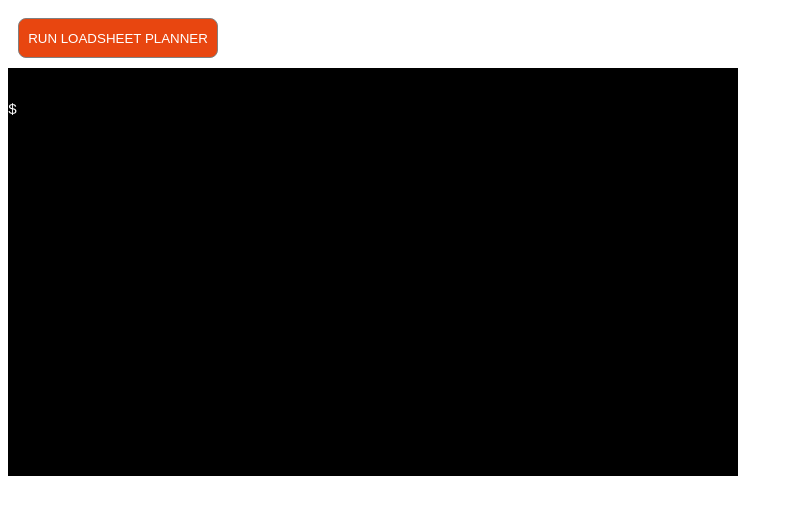
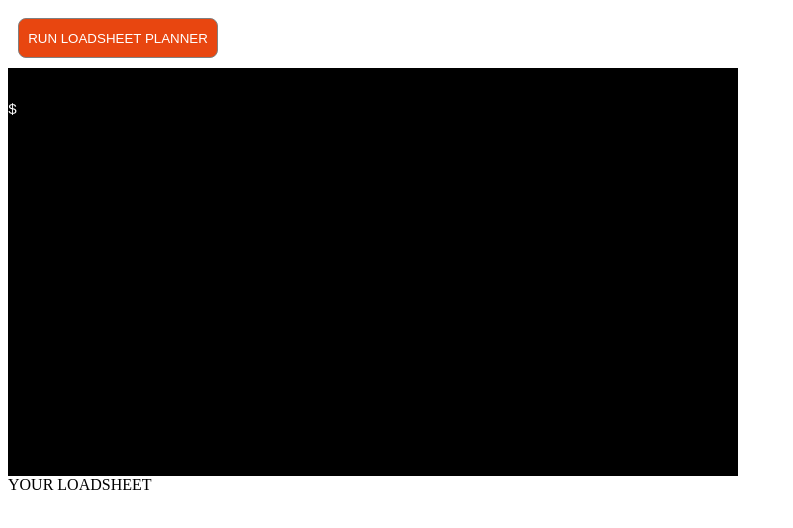
Before and after one commit to EwanColquhoun/loadsheet-planner, a website: page static/index.html in a window 1280 px wide. Shown: the whole page, without its empty margins (0-793 px from the left). Drawn offline with nearby package versions, Linux system fonts and the light colour scheme; no server answers.

Commit message:
Add link to loadsheet into readme and index.html trial

```diff
--- a/static/index.html
+++ b/static/index.html
@@ -13,6 +13,8 @@
 <body>
     <button onclick="window.location.reload()">Run Loadsheet Planner</button>
     <div id="terminal"></div>
+    <a href:"https://docs.google.com/spreadsheets/d/11693cya7PaL2sy6IjM4S__RAFoXotdeA6I_FLQwKygI/edit#gid=0"
+        target="_blank">YOUR LOADSHEET</a>
     <script>
         var socket = null;
         var term = null;
```
Also changed, not shown: README.md.
